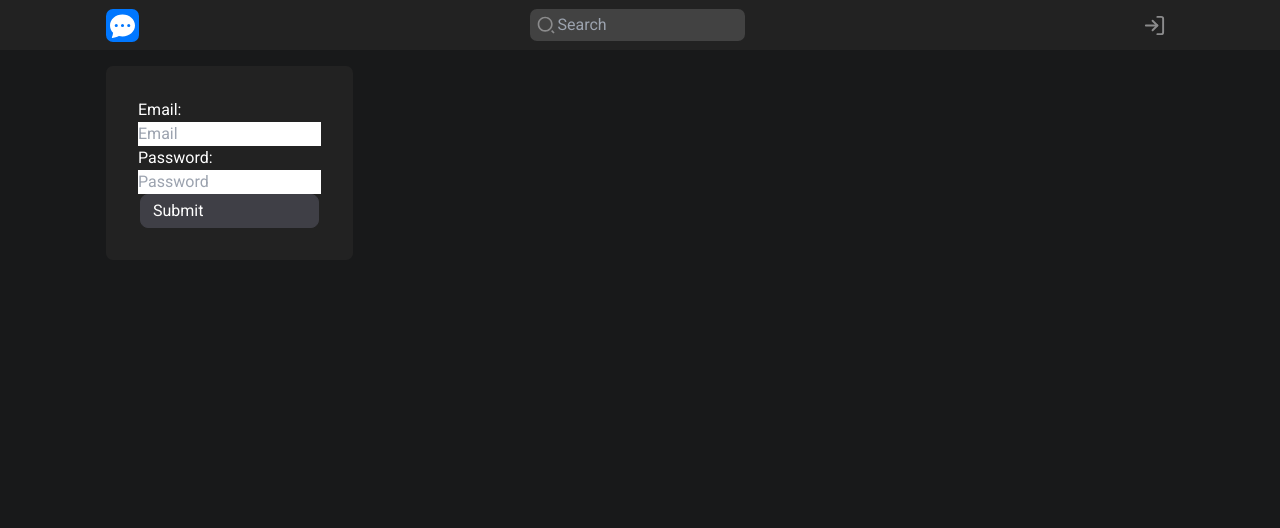
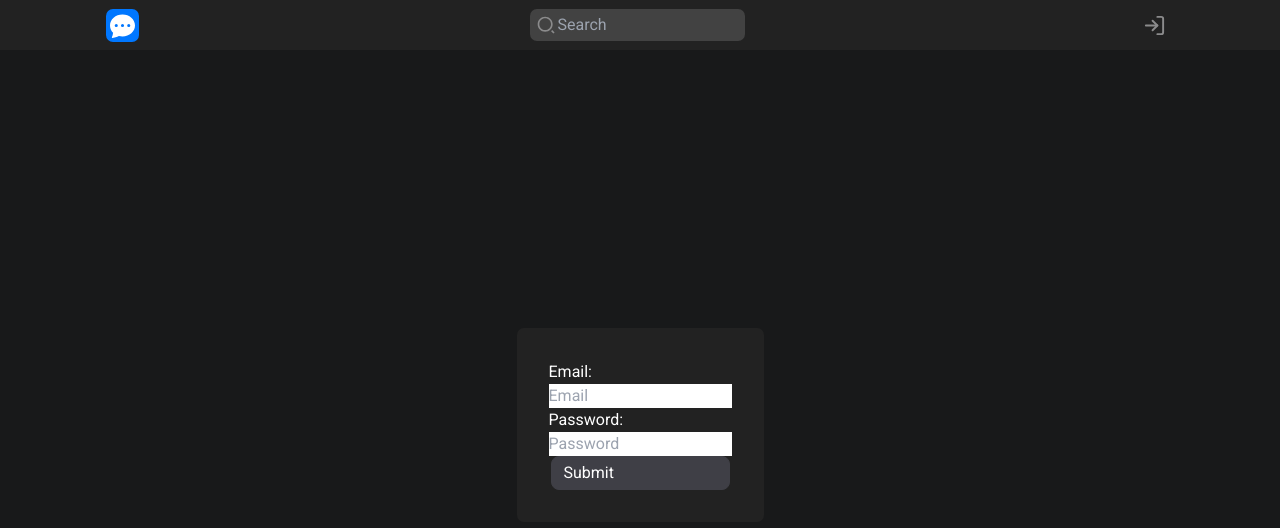
Before and after one commit to lxndrbukin/chitchat, a React (Create React App) app in the folder src/client/: page /login in a window 1280 px wide. Shown: the top 528 px of the page. Built offline with nearby package versions, Linux system fonts and the light colour scheme; no server answers.

Commit message:
Working on Login and Signup pages. Adding custom input components

```diff
--- /dev/null
+++ b/src/client/src/assets/components/Inputs.tsx
@@ -0,0 +1,42 @@
+import React from 'react';
+
+interface InputProps extends React.InputHTMLAttributes<HTMLInputElement> {
+  label: string;
+  name: string;
+  value?: string;
+  emptyFields: {
+    [key: string]: boolean | null;
+  };
+  disabled?: boolean;
+  transparent?: boolean;
+  type?: string;
+  showErrorMessage: Function;
+}
+
+export class Input extends React.Component<InputProps> {
+  render(): JSX.Element {
+    const { ...rest } = this.props;
+    return (
+      <div className='form-input'>
+        <label>{this.props.label}</label>
+        <div
+          className={`input-container ${
+            this.props.emptyFields && this.props.emptyFields[this.props.name]
+              ? 'error'
+              : ''
+          } ${this.props.disabled ? 'disabled' : ''}${
+            this.props.transparent ? 'transparent' : ''
+          }`}
+        >
+          <input
+            {...rest}
+            type={this.props.type}
+            name={this.props.name}
+            value={this.props.value}
+          />
+        </div>
+        {this.props.showErrorMessage()}
+      </div>
+    );
+  }
+}
--- a/src/client/src/components/Auth/Auth.scss
+++ b/src/client/src/components/Auth/Auth.scss
@@ -1,5 +1,15 @@
-.auth {
-  width: fit-content;
+@import '../../assets/styling/variables.scss';
+
+.auth-container {
   display: flex;
-  flex-direction: column;
+  justify-content: center;
+  align-items: center;
+  width: 100%;
+  height: 100%;
+
+  .auth-form {
+    width: fit-content;
+    display: flex;
+    flex-direction: column;
+  }
 }
--- a/src/client/src/components/Auth/Login.tsx
+++ b/src/client/src/components/Auth/Login.tsx
@@ -2,6 +2,7 @@ import './Auth.scss';
 import React from 'react';
 import { connect } from 'react-redux';
 import { loginUser } from '../../store';
+import { Input } from '../../assets/components/Inputs';
 import { Button } from '../../assets/components/Button';
 
 interface FormProps {
@@ -14,52 +15,76 @@ interface LoginFormProps {
 }
 
 interface LoginFormState {
-  email: string | null;
-  password: string | null;
+  fieldValues: {
+    [key: string]: string | null;
+  };
+  emptyFields: {
+    [key: string]: boolean | null;
+  };
 }
 
 class _Login extends React.Component<LoginFormProps, LoginFormState> {
   constructor(props: LoginFormProps) {
     super(props);
-
-    this.state = {
-      email: null,
-      password: null,
-    };
   }
 
-  onFormSubmit = (formValues: FormProps) => {
+  handleOnChange = (e: React.ChangeEvent<HTMLInputElement>): void => {
+    const { fieldValues } = this.state;
+    fieldValues[e.target.name] = e.target.value;
+    this.setState({ fieldValues });
+  };
+
+  handleOnBlur = (e: React.FocusEvent<HTMLInputElement, Element>): void => {
+    const { emptyFields } = this.state;
+    if (e.target.value === '') {
+      emptyFields[e.target.name] = true;
+      this.setState({ emptyFields });
+      return;
+    }
+    emptyFields[e.target.name] = null;
+    this.setState({ emptyFields });
+  };
+
+  onFormSubmit = (formValues: FormProps): void => {
     this.props.loginUser(formValues);
   };
 
   render(): JSX.Element {
     return (
+      <div className='auth-container'>
         <form
           method='POST'
-        className='auth box'
+          className='auth-form box'
           onSubmit={(e) => {
             e.preventDefault();
             console.log(this.state);
             this.onFormSubmit({
-            email: this.state.email as string,
-            password: this.state.password as string,
+              email: this.state.fieldValues.email as string,
+              password: this.state.fieldValues.password as string,
             });
           }}
         >
-        <label>Email:</label>
-        <input
-          onChange={(e) => this.setState({ email: e.target.value })}
+          <Input
             name='email'
+            label='Email:'
             placeholder='Email'
+            onChange={this.handleOnChange}
+            onBlur={this.handleOnBlur}
+            emptyFields={this.state ? this.state.emptyFields : {}}
+            showErrorMessage={() => console.log('Error')}
           />
-        <label>Password:</label>
-        <input
-          onChange={(e) => this.setState({ password: e.target.value })}
+          <Input
             name='password'
+            label='Password:'
             placeholder='Password'
+            onChange={this.handleOnChange}
+            onBlur={this.handleOnBlur}
+            emptyFields={this.state ? this.state.emptyFields : {}}
+            showErrorMessage={() => console.log('Error')}
           />
           <Button buttonType='primary'>Submit</Button>
         </form>
+      </div>
     );
   }
 }
--- /dev/null
+++ b/src/client/src/components/Auth/Signup.tsx
@@ -0,0 +1,7 @@
+import React from 'react';
+
+export class Signup extends React.Component {
+  render(): JSX.Element {
+    return <div>Signup</div>;
+  }
+}
--- a/src/client/src/components/Header/Header.tsx
+++ b/src/client/src/components/Header/Header.tsx
@@ -1,7 +1,7 @@
 import './Header.scss';
-import React, { MouseEventHandler } from 'react';
+import React from 'react';
 import { connect } from 'react-redux';
-import { RootState, UserState, getCurrentUser } from '../../store';
+import { RootState, UserState, getCurrentUser, logoutUser } from '../../store';
 import { Link } from 'react-router-dom';
 import { RiSearch2Line } from 'react-icons/ri';
 import { FiUsers, FiLogIn } from 'react-icons/fi';
@@ -11,6 +11,7 @@ import { BiChevronDown } from 'react-icons/bi';
 interface HeaderProps {
   currentUser: UserState;
   getCurrentUser: Function;
+  logoutUser: Function;
 }
 
 interface HeaderState {
@@ -28,6 +29,10 @@ class _Header extends React.Component<HeaderProps, HeaderState> {
       showProfileMenu: false,
     };
   }
+
+  logoutUser = (): void => {
+    this.props.logoutUser();
+  };
 
   handleInsideClick = () => {
     this.setState({ showProfileMenu: !this.state.showProfileMenu });
@@ -60,7 +65,7 @@ class _Header extends React.Component<HeaderProps, HeaderState> {
               <Link to='/settings'>Settings</Link>
             </li>
             <li>
-              <Link to=''>Logout</Link>
+              <button onClick={this.logoutUser}>Logout</button>
             </li>
           </ul>
         </div>
@@ -168,4 +173,6 @@ const mapStateToProps = ({
   };
 };
 
-export const Header = connect(mapStateToProps, { getCurrentUser })(_Header);
+export const Header = connect(mapStateToProps, { getCurrentUser, logoutUser })(
+  _Header
+);
--- a/src/client/src/components/Profile/Profile.tsx
+++ b/src/client/src/components/Profile/Profile.tsx
@@ -12,7 +12,6 @@ interface ProfileProps {
 class _Profile extends React.Component<ProfileProps> {
   componentDidMount(): void {
     this.props.getCurrentUser();
-    console.log(this.props.currentUser);
   }
 
   render(): JSX.Element {
--- a/src/client/src/components/Profile/ProfileShortInfo.tsx
+++ b/src/client/src/components/Profile/ProfileShortInfo.tsx
@@ -1,8 +1,11 @@
 import React from 'react';
+import { connect } from 'react-redux';
+import { RootState } from '../../store';
+import { UserState } from '../../store';
 import { Link } from 'react-router-dom';
 import { Button } from '../../assets/components/Button';
 
-export class ProfileShortInfo extends React.Component {
+class _ProfileShortInfo extends React.Component {
   render(): JSX.Element {
     return (
       <div className='short-info box'>
@@ -29,3 +32,13 @@ export class ProfileShortInfo extends React.Component {
     );
   }
 }
+
+const mapStateToProps = ({
+  currentUser,
+}: RootState): { currentUser: UserState } => {
+  return {
+    currentUser,
+  };
+};
+
+export const ProfileShortInfo = connect(mapStateToProps)(_ProfileShortInfo);
--- a/src/client/src/store/index.ts
+++ b/src/client/src/store/index.ts
@@ -9,6 +9,8 @@ export const store = configureStore({
 
 export type RootState = ReturnType<typeof store.getState>;
 export type AppDispatch = typeof store.dispatch;
+
 export * from './slices/userSlice';
 export * from './thunks/getCurrentUser';
 export * from './thunks/loginUser';
+export * from './thunks/logoutUser';
--- a/src/client/src/store/slices/userSlice.ts
+++ b/src/client/src/store/slices/userSlice.ts
@@ -2,11 +2,16 @@ import { createSlice } from '@reduxjs/toolkit';
 import type { PayloadAction } from '@reduxjs/toolkit';
 import { getCurrentUser } from '../thunks/getCurrentUser';
 import { loginUser } from '../thunks/loginUser';
+import { logoutUser } from '../thunks/logoutUser';
 
 export interface UserData {
   _id: string,
   email: string,
   role: string;
+}
+
+export interface ErrorMessage {
+  message: string;
 }
 
 export interface UserState {
@@ -29,11 +34,24 @@ export const userSlice = createSlice({
   reducers: {},
   extraReducers: (builder): void => {
     builder.addCase(getCurrentUser.fulfilled, (state: UserState, action: PayloadAction<UserState>): void => {
+      state.loading = false;
+      if (action.payload.error) {
+        state.error = action.payload.error;
+        return;
+      }
       state.loggedIn = true;
       state.userData = action.payload;
     });
+    builder.addCase(getCurrentUser.pending, (state: UserState, action: PayloadAction<void>): void => {
+      state.loading = true;
+      state.loggedIn = false;
+    });
     builder.addCase(loginUser.fulfilled, (state: UserState, action: PayloadAction<UserState>): void => {
       state.loggedIn = true;
+      state.userData = action.payload;
+    });
+    builder.addCase(logoutUser.fulfilled, (state: UserState, action: PayloadAction<object>): void => {
+      state.loggedIn = false;
       state.userData = action.payload;
     });
   }
--- /dev/null
+++ b/src/client/src/store/thunks/logoutUser.ts
@@ -0,0 +1,7 @@
+import { createAsyncThunk } from '@reduxjs/toolkit';
+import axios from 'axios';
+
+export const logoutUser = createAsyncThunk('currentUser/logoutUser', async (): Promise<object> => {
+  const res = await axios.get('/auth/logout');
+  return res.data;
+});
```
Lines whose indentation alone changed are shown as unchanged.
